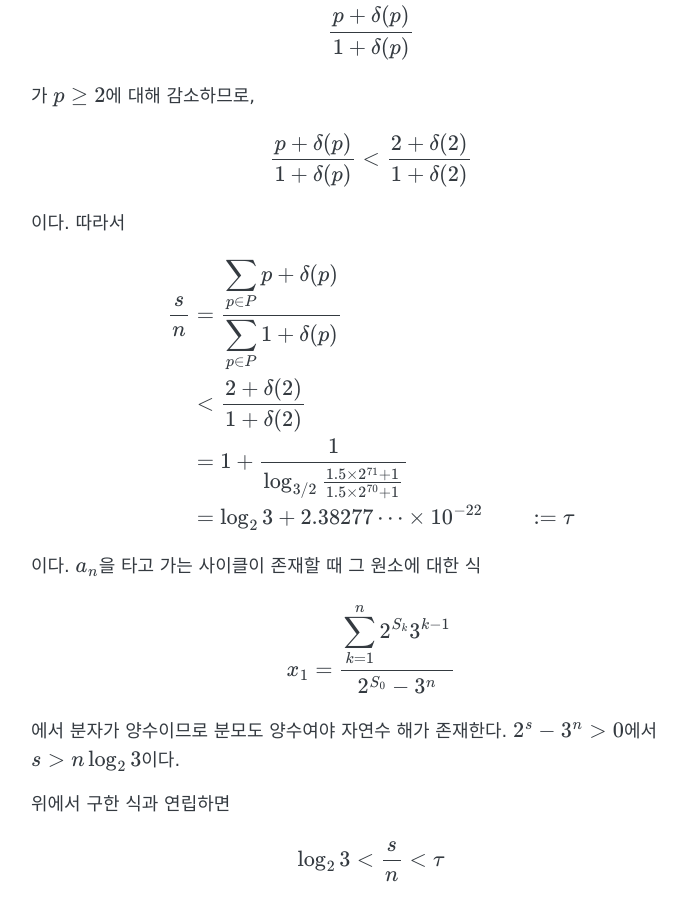
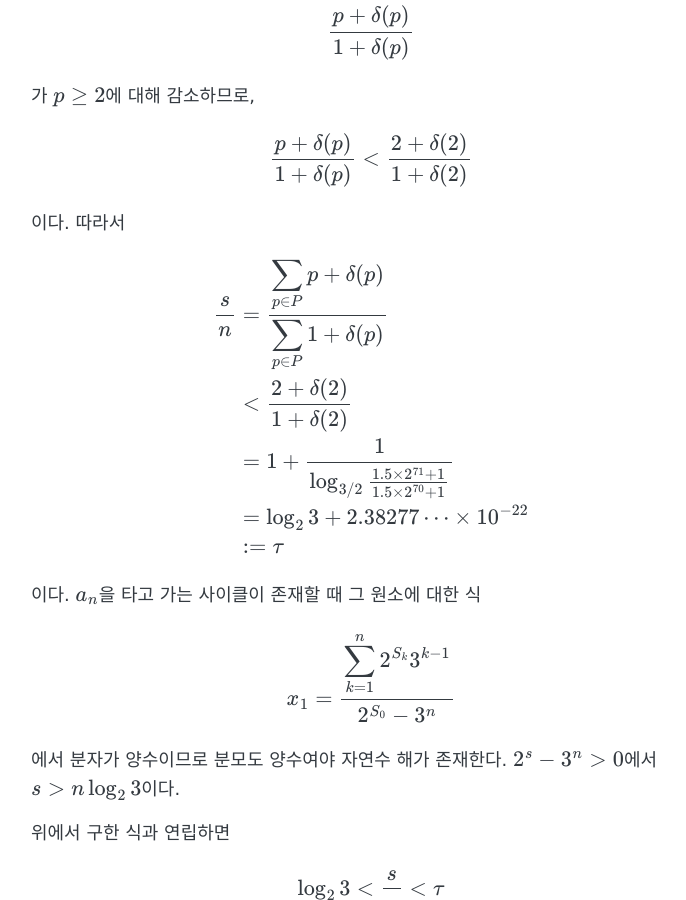
Before and after one commit to higstudev/higstudev.github.io, a Jekyll site: the page built from _posts/2024-02-18-collatz-conjecture.md, in a window 1280 px wide and 900 px high, scrolled down 8501 px. Shown: the whole window, without its empty margins (269-955 px from the left). Built offline with Jekyll 4.4.1, drawn with Linux system fonts in a browser that asks for light colours; formulas are drawn with MathJax 3.

```diff
--- a/_posts/2024-02-18-collatz-conjecture.md
+++ b/_posts/2024-02-18-collatz-conjecture.md
@@ -285,7 +285,7 @@ $$\begin{align}
 \frac{s}{n} &= \frac{\displaystyle \sum_{p \in P}{p + \delta(p)}}{\displaystyle \sum_{p \in P}{1 + \delta(p)}} \\
 &< \frac{2 + \delta(2)}{1 + \delta(2)} \\
 &= 1 + \frac{1}{\log_{3/2}{\frac{1.5\times 2^{71} + 1}{1.5\times 2^{70} + 1}}} \\
-&= \log_2{3} + 2.38277 \cdots \times 10^{-22}
+&= \log_2{3} + 2.38277 \cdots \times 10^{-22} \\
 &:= \tau
 \end{align}$$
 
```
